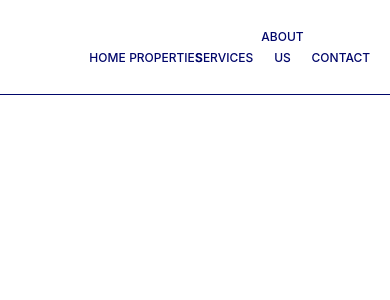
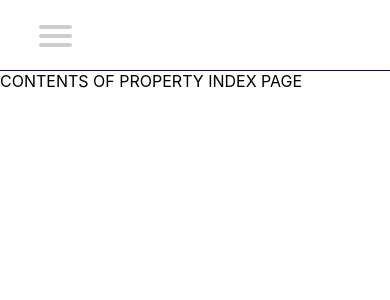
Before and after one commit to biancajemsten/vobt-uk, a React (Create React App) app in the folder vobt-uk-ui/: page /index in a window 390 px wide. Shown: the top 300 px of the page. Built offline with nearby package versions, Linux system fonts and the light colour scheme.

Commit message:
Added toggle menu for mobile

```diff
--- a/vobt-uk-ui/package.json
+++ b/vobt-uk-ui/package.json
@@ -4,6 +4,7 @@
   "private": true,
   "dependencies": {
     "@material-ui/core": "^3.9.3",
+    "@material-ui/icons": "^4.0.1",
     "cloudinary-react": "^1.1.0",
     "dotenv": "^8.0.0",
     "react": "^16.8.6",
--- a/vobt-uk-ui/src/components/Header.js
+++ b/vobt-uk-ui/src/components/Header.js
@@ -1,16 +1,78 @@
 import React from "react";
 import { Grid, withStyles } from "@material-ui/core";
 import HeaderButton from "./atomic-components/Buttons/HeaderButton";
+import MenuItem from "@material-ui/core/MenuItem";
+import Menu from "@material-ui/core/Menu";
+import IconButton from "@material-ui/core/IconButton";
 
 const styles = theme => ({
   headerContainer: {
     padding: "20px",
     borderBottom: `1px solid ${theme.palette.secondary.main}`,
     position: "sticky"
+  },
+  headerContainerMobile: {
+    position: "relative",
+    borderBottom: `1px solid ${theme.palette.secondary.main}`,
+    height: "70px"
   }
 });
 
-function Header({ classes }) {
+class Header extends React.Component {
+  constructor(props) {
+    super(props);
+    this.state = {
+      width: window.innerWidth
+    };
+  }
+
+  componentWillMount() {
+    window.addEventListener("resize", this.handleWindowSizeChange);
+  }
+  componentWillUnmount() {
+    window.removeEventListener("resize", this.handleWindowSizeChange);
+  }
+  handleWindowSizeChange = () => {
+    this.setState({ width: window.innerWidth });
+  };
+  render() {
+    const { classes } = this.props;
+    const { width } = this.state;
+    const isMobile = width <= 500;
+
+    if (isMobile) {
+      return (
+        <div className={classes.headerContainerMobile}>
+          <nav role="navigation">
+            <div id="menuToggle">
+              <input type="checkbox" />
+
+              <span />
+              <span />
+              <span />
+
+              <ul id="menu">
+                <a href="#">
+                  <li>Home</li>
+                </a>
+                <a href="#">
+                  <li>About</li>
+                </a>
+                <a href="#">
+                  <li>Info</li>
+                </a>
+                <a href="#">
+                  <li>Contact</li>
+                </a>
+                <a href="https://erikterwan.com/" target="_blank">
+                  <li>Show me more</li>
+                </a>
+              </ul>
+            </div>
+          </nav>
+        </div>
+      );
+    } else {
       return (
         <div className={classes.headerContainer}>
           <Grid
@@ -19,24 +81,61 @@ function Header({ classes }) {
             justify="flex-end"
             alignItems="flex-end"
           >
-        <Grid container justify="center" alignItems="center" item xs={2} s={1}>
+            <Grid
+              container
+              justify="center"
+              alignItems="center"
+              item
+              xs={2}
+              s={1}
+            >
               <HeaderButton>Home</HeaderButton>
             </Grid>
-        <Grid container justify="center" alignItems="center" item xs={2} s={1}>
+            <Grid
+              container
+              justify="center"
+              alignItems="center"
+              item
+              xs={2}
+              s={1}
+            >
               <HeaderButton>Properties</HeaderButton>
             </Grid>
-        <Grid container justify="center" alignItems="center" item xs={2} s={1}>
+            <Grid
+              container
+              justify="center"
+              alignItems="center"
+              item
+              xs={2}
+              s={1}
+            >
               <HeaderButton>Services</HeaderButton>
             </Grid>
-        <Grid container justify="center" alignItems="center" item xs={2} s={1}>
+            <Grid
+              container
+              justify="center"
+              alignItems="center"
+              item
+              xs={2}
+              s={1}
+            >
               <HeaderButton>About Us</HeaderButton>
             </Grid>
-        <Grid container justify="center" alignItems="center" item xs={2} s={1}>
+            <Grid
+              container
+              justify="center"
+              alignItems="center"
+              item
+              xs={2}
+              s={1}
+            >
               <HeaderButton>Contact</HeaderButton>
             </Grid>
           </Grid>
         </div>
       );
     }
+  }
+}
 
 export default withStyles(styles)(Header);
--- a/vobt-uk-ui/src/components/Main.js
+++ b/vobt-uk-ui/src/components/Main.js
@@ -1,10 +1,12 @@
 import React from "react";
 import { Switch, Route } from "react-router-dom";
 import Homepage from "./page-components/Homepage";
+import PropertiesIndex from "./page-components/PropertiesIndex";
 function Main() {
   return (
     <Switch>
       <Route exact path="/" component={Homepage} />
+      <Route exact path="/index" component={PropertiesIndex} />
     </Switch>
   );
 }
--- a/vobt-uk-ui/src/components/page-components/PropertiesIndex/view.jsx
+++ b/vobt-uk-ui/src/components/page-components/PropertiesIndex/view.jsx
@@ -1,7 +1,7 @@
 import React from "react";
 // import Carousel from "../../Carousel";
 function PropertiesIndexView() {
-  <div>Hi hi hi hi</div>;
+  return <div>CONTENTS OF PROPERTY INDEX PAGE</div>;
   // return <Carousel imageArray={imageArray} />;
 }
 
--- a/vobt-uk-ui/src/index.css
+++ b/vobt-uk-ui/src/index.css
@@ -12,3 +12,126 @@ code {
   font-family: source-code-pro, Menlo, Monaco, Consolas, "Courier New",
     monospace;
 }
+
+#menu a {
+  text-decoration: none;
+  color: #00066a;
+
+  transition: color 0.3s ease;
+}
+
+#menuToggle {
+  display: block;
+  position: relative;
+  top: 25px;
+  left: 10vw;
+  width: 90vw;
+  z-index: 1;
+
+  -webkit-user-select: none;
+  user-select: none;
+}
+
+#menuToggle input {
+  display: block;
+  width: 40px;
+  height: 32px;
+  position: absolute;
+  top: -7px;
+  left: -5px;
+
+  cursor: pointer;
+
+  opacity: 0; /* hide this */
+  z-index: 2; /* and place it over the hamburger */
+
+  -webkit-touch-callout: none;
+}
+
+/*
+  * Just a quick hamburger
+  */
+#menuToggle span {
+  display: block;
+  width: 33px;
+  height: 4px;
+  margin-bottom: 5px;
+  position: relative;
+
+  background: #cdcdcd;
+  border-radius: 3px;
+
+  z-index: 1;
+
+  transform-origin: 4px 0px;
+
+  transition: transform 0.5s cubic-bezier(0.77, 0.2, 0.05, 1),
+    background 0.5s cubic-bezier(0.77, 0.2, 0.05, 1), opacity 0.55s ease;
+}
+
+#menuToggle span:first-child {
+  transform-origin: 0% 0%;
+}
+
+#menuToggle span:nth-last-child(2) {
+  transform-origin: 0% 100%;
+}
+
+/*
+  * Transform all the slices of hamburger
+  * into a crossmark.
+  */
+#menuToggle input:checked ~ span {
+  opacity: 1;
+  transform: rotate(45deg) translate(-2px, -1px);
+  background: #00066a;
+}
+
+/*
+  * But let's hide the middle one.
+  */
+#menuToggle input:checked ~ span:nth-last-child(3) {
+  opacity: 0;
+  transform: rotate(0deg) scale(0.2, 0.2);
+}
+
+/*
+  * Ohyeah and the last one should go the other direction
+  */
+#menuToggle input:checked ~ span:nth-last-child(2) {
+  transform: rotate(-45deg) translate(0, -1px);
+}
+
+/*
+  * Make this absolute positioned
+  * at the top left of the screen
+  */
+#menu {
+  position: absolute;
+  width: 100vw;
+  margin: -100px 0 0 -50px;
+  padding: 50px;
+  padding-top: 125px;
+
+  background: #ededed;
+  list-style-type: none;
+  -webkit-font-smoothing: antialiased;
+  /* to stop flickering of text in safari */
+
+  transform-origin: 0% 0%;
+  transform: translate(-100%, 0);
+
+  transition: transform 0.5s cubic-bezier(0.77, 0.2, 0.05, 1);
+}
+
+#menu li {
+  padding: 10px 0;
+  font-size: 22px;
+}
+
+/*
+  * And let's slide it in from the left
+  */
+#menuToggle input:checked ~ ul {
+  transform: none;
+}
```
Also changed, not shown: 1 other file (tests, documents, lock files or other folders). Lines whose indentation alone changed are shown as unchanged.
